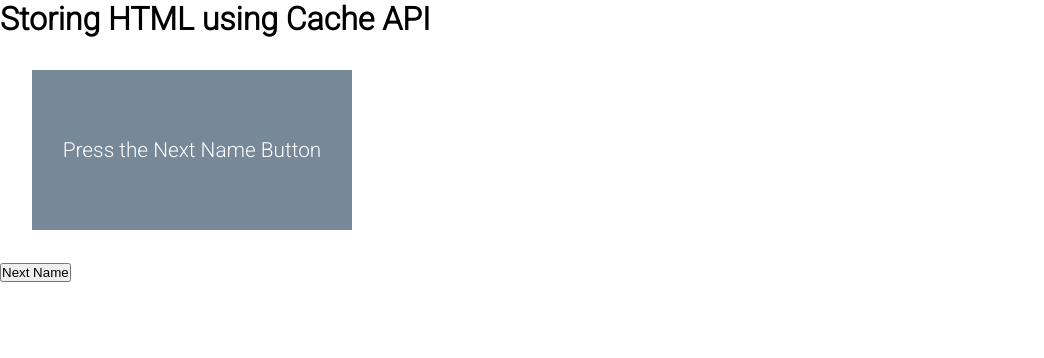
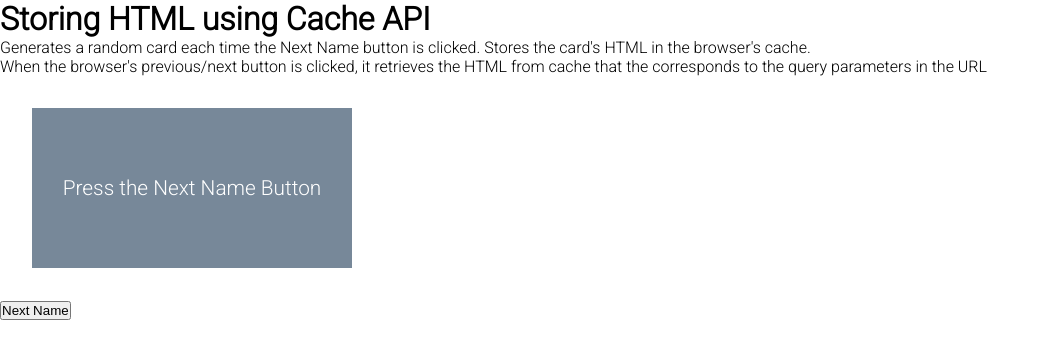
Before and after one commit to brentmitch/cached-cards, a plain HTML site: page index.html in a window 1280 px wide. Shown: the whole page, without its empty margins (0-1044 px from the left). Drawn offline with Linux system fonts and the light colour scheme; a web font is replaced by a local one.

Commit message:
Add explaination of how app works

```diff
--- a/index.html
+++ b/index.html
@@ -18,11 +18,18 @@
         <h1>Storing HTML using Cache API</h1>
     </header>
     <main>
-        <div id="card" class='card'>
+        <section>
+            <p>Generates a random card each time the Next Name button is clicked. Stores the card's HTML in the
+                browser's cache.</p>
+            <p>When the browser's previous/next button is clicked, it retrieves the HTML from cache that the corresponds
+                to the query
+                parameters in the URL</p>
+        </section>
+        <section id="card" class='card'>
             <div class="card-contents">
                 <p class="card-name">Press the Next Name Button</p>
             </div>
-        </div>
+        </section>
         <button id="nextName">Next Name</button>
     </main>
 
```
Also changed, not shown: 1 other file.
